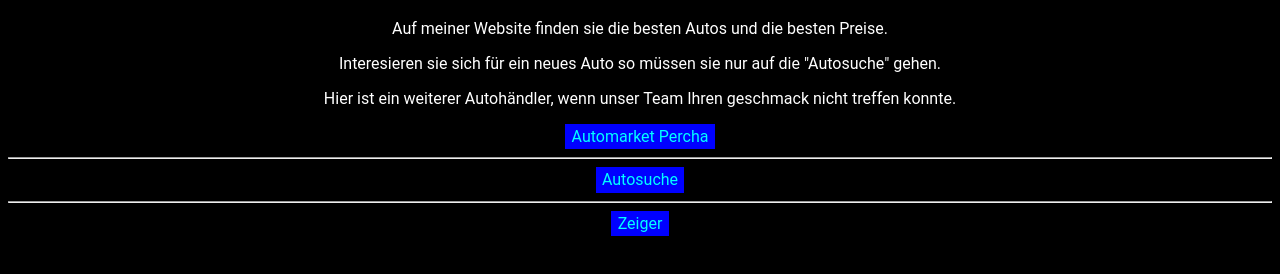
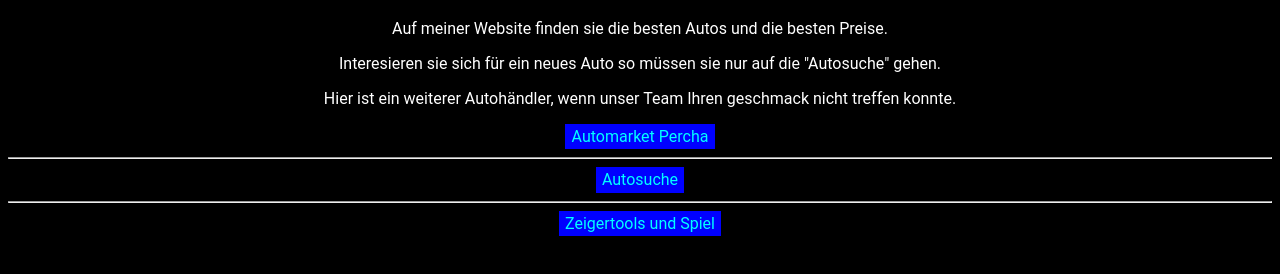
Before and after one commit to Stefan0603/Stefan0603.github.io, a plain HTML site: page index.html in a window 1280 px wide. Shown: the part 62-336 px from the top of the page. Drawn offline with Linux system fonts and the light colour scheme.

Commit message:
Update index.html

```diff
--- a/index.html
+++ b/index.html
@@ -36,4 +36,4 @@
 
   <hr>
 
-   <a href="html/Zeiger.html"class="but">Zeiger </a>
+   <a href="html/Zeiger.html"class="but">Zeigertools und Spiel </a>
```
